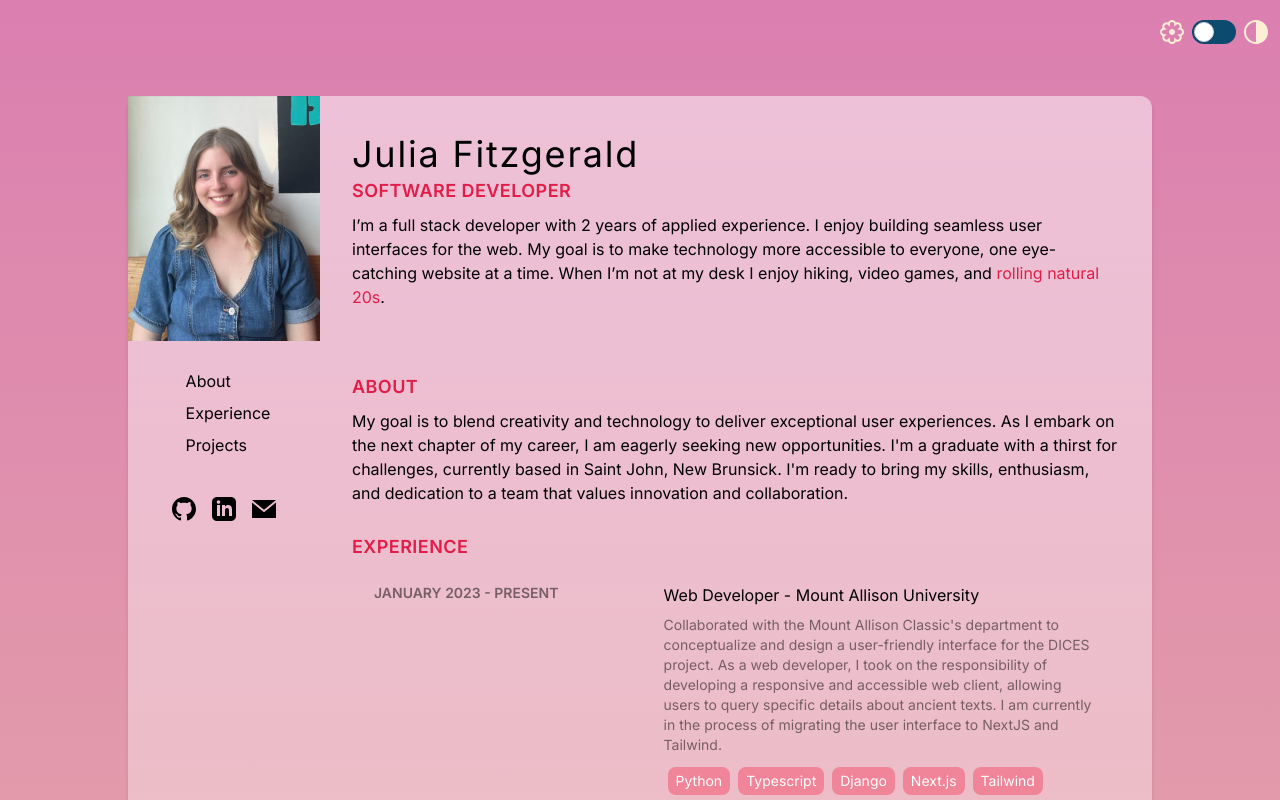
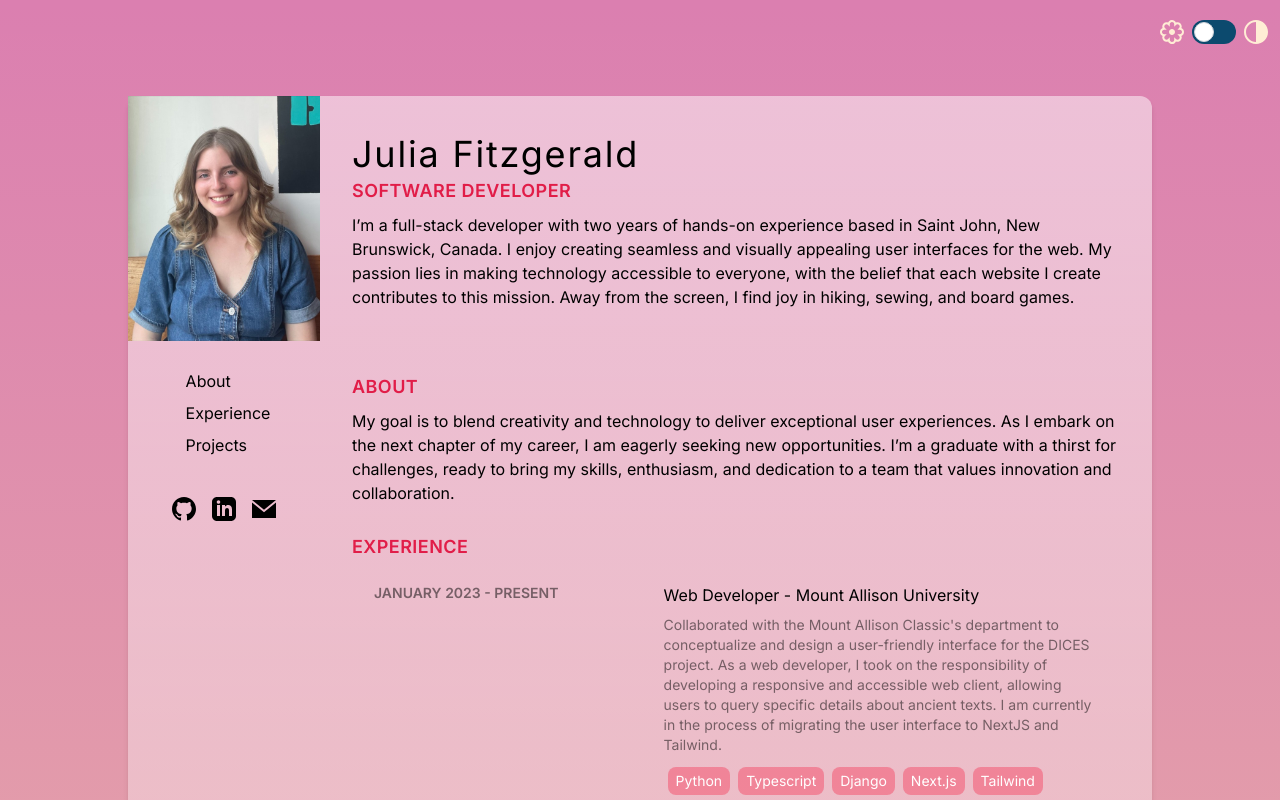
Before and after one commit to jgfitzgerald/dev-website, a Next.js app: page / in a window 1280 px wide. Shown: the top 800 px of the page. Built offline with nearby package versions, Linux system fonts and the light colour scheme.

Commit message:
update bio

```diff
--- a/src/app/page.tsx
+++ b/src/app/page.tsx
@@ -17,7 +17,7 @@ export default function Home() {
     <div className="p-8">
     <a href="#" className="block mt-1 text-4xl leading-tight font-lg text-black dark:text-slate-300 tracking-wider">Julia Fitzgerald</a>
       <div className="uppercase tracking-wide text-lg text-rose-600 dark:text-green-100 font-semibold">Software Developer</div>
-      <p className="mt-2 text-black dark:text-slate-300">I&rsquo;m a full stack developer with 2 years of applied experience. I enjoy building seamless user interfaces for the web. My goal is to make technology more accessible to everyone, one eye-catching website at a time. When I&rsquo;m not at my desk I enjoy hiking, video games, and <span className="text-rose-600 dark:text-green-100">rolling natural 20s</span>.</p>
+      <p className="mt-2 text-black dark:text-slate-300">I&rsquo;m a full-stack developer with two years of hands-on experience based in Saint John, New Brunswick, Canada. I enjoy creating seamless and visually appealing user interfaces for the web. My passion lies in making technology accessible to everyone, with the belief that each website I create contributes to this mission. Away from the screen, I find joy in hiking, sewing, and board games.</p>
     </div>
   </div>
   <Nav />
--- a/src/components/About.tsx
+++ b/src/components/About.tsx
@@ -1,5 +1,5 @@
 export default function Home() {
     return (<div id="about" className="mb-4"><div className="uppercase tracking-wide text-lg text-rose-600 dark:text-green-100 font-semibold">About</div>
-    <p className="mt-2 text-black dark:text-slate-300">My goal is to blend creativity and technology to deliver exceptional user experiences. As I embark on the next chapter of my career, I am eagerly seeking new opportunities. I&apos;m a graduate with a thirst for challenges, currently based in Saint John, New Brunsick. I&apos;m ready to bring my skills, enthusiasm, and dedication to a team that values innovation and collaboration.</p>
+    <p className="mt-2 text-black dark:text-slate-300">My goal is to blend creativity and technology to deliver exceptional user experiences. As I embark on the next chapter of my career, I am eagerly seeking new opportunities. I&rsquo;m a graduate with a thirst for challenges, ready to bring my skills, enthusiasm, and dedication to a team that values innovation and collaboration.</p>
     </div>)
 }
--- a/src/components/Nav.tsx
+++ b/src/components/Nav.tsx
@@ -6,9 +6,9 @@ export default function Nav() {
       <div id="sticky-header" className="self-start flex flex-col items-center w-full content-center md:w-48 md:sticky top-10">
       <nav className="flex flex-col sm:flex-row p-1 md:p-4 lg:p-6 xl:8" aria-label="In-page jump links">
       <ul className="flex md:flex-col md:flex-wrap">
-        <li className="md:flex items-center py-1 lg:px-4"><a href="#about" data-te-smooth-scroll-init><span className="ml-2 hover:text-rose-600 dark:hover:text-green-100 hover:italic cursor-pointer transition duration-300 ease-in-out">About</span></a><span className="lg:hidden md:hidden xl:hidden px-3">·</span></li>
-        <li className="md:flex items-center py-1 lg:px-4"><a href="#experience" data-te-smooth-scroll-init><span className="ml-2 hover:text-rose-600 dark:hover:text-green-100 hover:italic cursor-pointer transition duration-300 ease-in-out">Experience</span></a><span className="lg:hidden md:hidden xl:hidden px-3">·</span></li>
-        <li className="md:flex items-center py-1 lg:px-4"><a href="#projects" data-te-smooth-scroll-init><span className="ml-2 hover:text-rose-600 dark:hover:text-green-100 hover:italic cursor-pointer transition duration-300 ease-in-out">Projects</span></a></li>
+        <li className="md:flex items-center py-1 lg:px-4"><a href="#about" data-te-smooth-scroll-init><span className="ml-2 hover:text-rose-600 dark:hover:text-green-100 hover:italic transition duration-300 ease-in-out">About</span></a><span className="lg:hidden md:hidden xl:hidden px-3">·</span></li>
+        <li className="md:flex items-center py-1 lg:px-4"><a href="#experience" data-te-smooth-scroll-init><span className="ml-2 hover:text-rose-600 dark:hover:text-green-100 hover:italic transition duration-300 ease-in-out">Experience</span></a><span className="lg:hidden md:hidden xl:hidden px-3">·</span></li>
+        <li className="md:flex items-center py-1 lg:px-4"><a href="#projects" data-te-smooth-scroll-init><span className="ml-2 hover:text-rose-600 dark:hover:text-green-100 hover:italic transition duration-300 ease-in-out">Projects</span></a></li>
   </ul>
       </nav>
       <div className="flex space-x-4 py-3">
```
